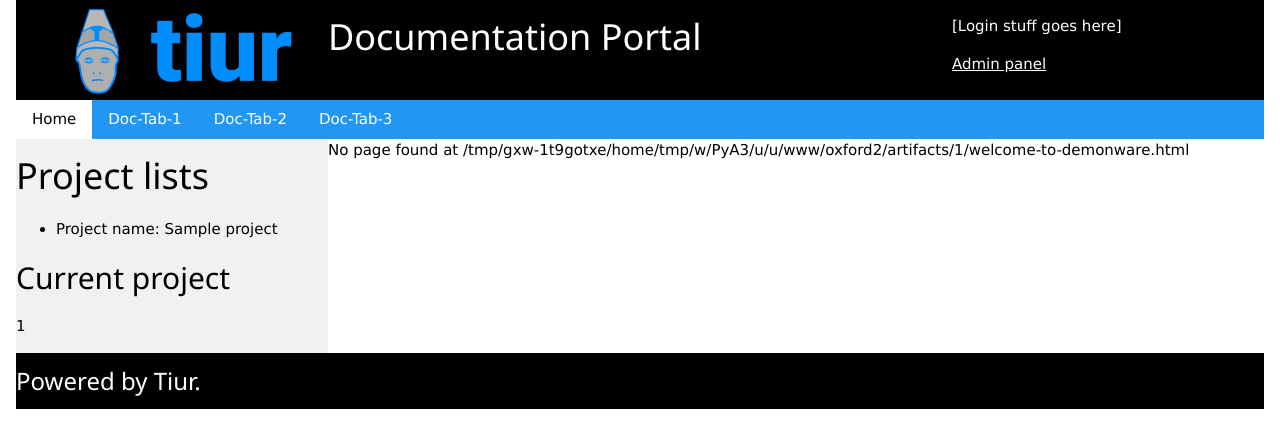
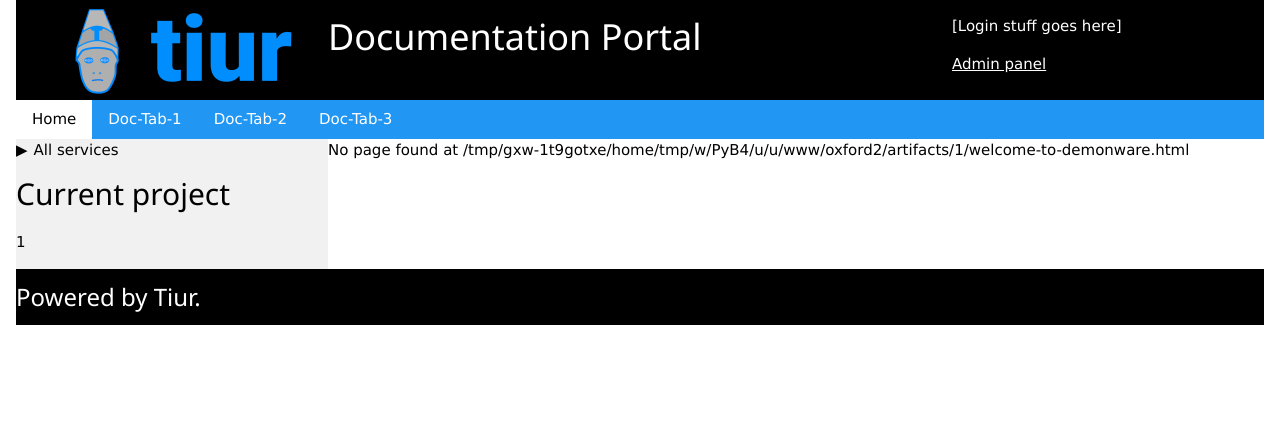
Before and after one commit to JeremyReimer/Tiur, a Django app: page /1/latest/ in a window 1280 px wide. Shown: the top 448 px of the page. Run offline with Django 4.2, Linux system fonts and the light colour scheme; tables that the repository leaves empty hold one stand-in row (values such as "Sample post").

Commit message:
Changed main page template to get nested lists working

```diff
--- a/oxford2/templates/oxford2/index.html
+++ b/oxford2/templates/oxford2/index.html
@@ -4,10 +4,46 @@
 <title>Page Title</title>
 <meta name="viewport" content="width=device-width,initial-scale=1">
 {% load static %}
-<link rel="stylesheet" href="{% static 'oxford2/style.css' %}">
+<link rel="stylesheet" type="text/css" href="{% static 'oxford2/style.css' %}">
 <style>
+ul, #myUL {
+  list-style-type: none;
+}
+
+#myUL {
+  margin: 0;
+  padding: 0;
+}
+
+.caret {
+  cursor: pointer;
+  -webkit-user-select: none; /* Safari 3.1+ */
+  -moz-user-select: none; /* Firefox 2+ */
+  -ms-user-select: none; /* IE 10+ */
+  user-select: none;
+}
+
+.caret::before {
+  content: "\25B6";
+  color: black;
+  display: inline-block;
+  margin-right: 6px;
+}
+
+.caret-down::before {
+  -ms-transform: rotate(90deg); /* IE 9 */
+  -webkit-transform: rotate(90deg); /* Safari */'
+  transform: rotate(90deg);
+}
+
+.nested {
+  display: none;
+}
+
+.active {
+  display: block;
+}
 </style>
-<script src="{% static 'oxford2/navtree.js' %}"></script>
 
 <body>
 
@@ -34,16 +70,19 @@
   </div>
   <div class="w3-row">
     <div class="w3-quarter w3-light-grey">
-      <h1>Project lists</h1>
+      <ul id="myUL">
+        <li><span class="caret">All services</span>
         {% if project_list %}
-        <ul>
           {% for project in project_list %}
-          <li>Project name: {{ project.name }}</li>
+          <ul class="nested">
+            <li>{{ project.name }}</li>
           {% endfor %}
           </ul>
         {% else %}
-        <p>No projects available.</p>
+          <p>No services available.</p>
         {% endif %}
+        </li>
+      </ul>
       <h2>Current project</h2>
       <p> {{ current_project }} </p>
     </div>
@@ -55,4 +94,15 @@
     <h3>Powered by Tiur.</h3>
   </div>
 </div>
+<script>
+var toggler = document.getElementsByClassName("caret");
+var i;
+
+for (i = 0; i < toggler.length; i++) {
+  toggler[i].addEventListener("click", function() {
+    this.parentElement.querySelector(".nested").classList.toggle("active");
+    this.classList.toggle("caret-down");
+  });
+}
+</script>
 </body>
```
Lines whose indentation alone changed are shown as unchanged.
